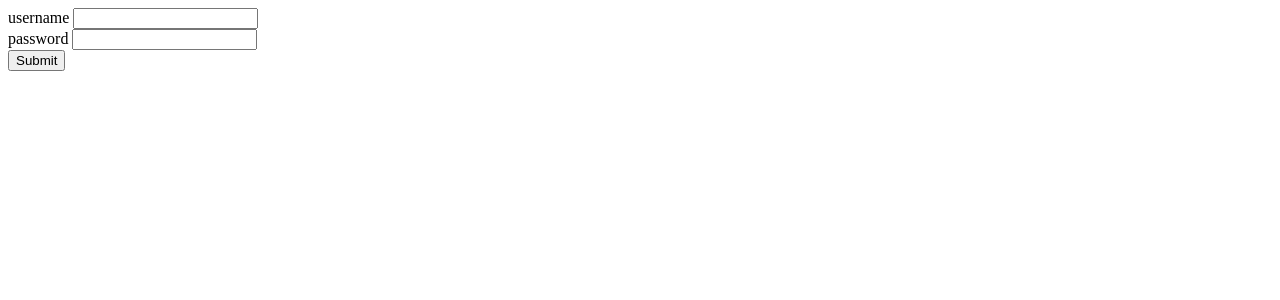
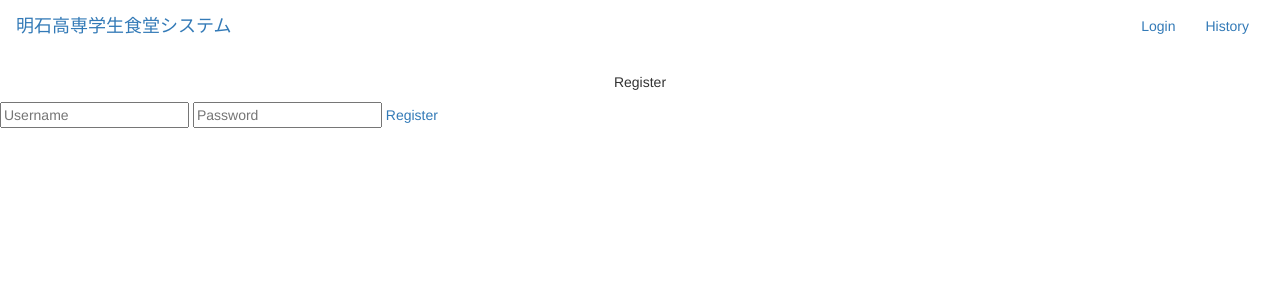
Before and after one commit to d4wnin9/cafe, a Flask app: page /register in a window 1280 px wide. Shown: the top 300 px of the page. Run offline with Flask 2, Linux system fonts and the light colour scheme; some libraries are stand-ins or nearby versions.

Commit message:
Add files via upload

```diff
--- a/templates/register.html
+++ b/templates/register.html
@@ -1,20 +1,64 @@
-<html>
+<!DOCTYPE html>
+<html lang="en" >
 <head>
-  <meta charset="utf-8">
+  <meta charset="UTF-8">
+  <title>Register | 明石高専学生食堂システム</title>
+
+  <link rel="stylesheet" href="https://maxcdn.bootstrapcdn.com/bootstrap/3.3.7/css/bootstrap.min.css">
+  <script src="https://ajax.googleapis.com/ajax/libs/jquery/3.2.1/jquery.min.js"></script>
+  <script src="https://maxcdn.bootstrapcdn.com/bootstrap/3.3.7/js/bootstrap.min.js"></script>
+<link href="https://fonts.googleapis.com/css?family=Encode+Sans" rel="stylesheet"> <link rel="stylesheet" href="{{ url_for('static', filename='css/register.css') }}">
+
 </head>
 <body>
-  <p>{% if error %}{{ error }}{% endif %}</p>
-  <form action="/register" method="post">
-    <input type="hidden" name="csrf_token" value="{{ csrf_token() }}"/>
-    <div>
-      username <input type="text" name="username">
+<!-- partial:index.partial.html -->
+<nav id="scanfcode" class="navbar">
+  <div class="container-fluid">
+    <div class="navbar-header">
+      <button type="button" id="toogle-button" class="navbar-toggle" data-toggle="collapse" data-target="#myNavbar">
+       <span class="glyphicon glyphicon-menu-hamburger"></span>
+      </button>
+      <a id="logo" class="navbar-brand" href="#">明石高専学生食堂システム</a>
     </div>
-    <div>
-      password <input type="password" name="password">
+    <div class="collapse navbar-collapse" id="myNavbar">
+
+      <ul id="link" class="nav navbar-nav navbar-right">
+         <li class="dropdown" id="first-link">
+
+        <li><a href='/login'>Login</a></li>
+        <li><a href='/history'>History</a></li>
+
+      </ul>
     </div>
-    <div>
-      <input type="submit">
+  </div>
+</nav>
+<html>
+
+<head>
+  <link rel="stylesheet" href="{{ url_for('static', filename='css/register.css') }}">
+  <link href="https://fonts.googleapis.com/css?family=Ubuntu" rel="stylesheet">
+  <meta name="viewport" content="width=device-width, initial-scale=1" />
+  <link rel="stylesheet" href="path/to/font-awesome/css/font-awesome.min.css">
+  <title>Register</title>
+</head>
+
+<body>
+  <div class="main">
+    <p class="sign" align="center">Register</p>
+    <form class="form1">
+      <input class="un " type="text" align="center" placeholder="Username">
+      <input class="pass" type="password" align="center" placeholder="Password">
+      <a class="submit" align="center">Register</a>
     </div>
-  </form>
+
+</body>
+
+</html>
+<body>
+
 </body>
 </html>
+<!-- partial -->
+
+</body>
+</html>
```
